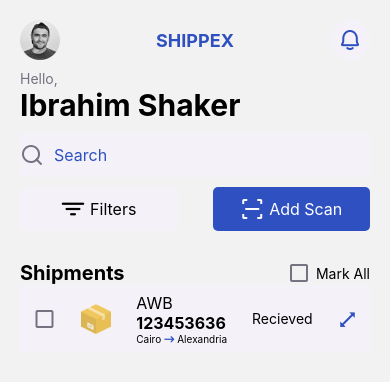
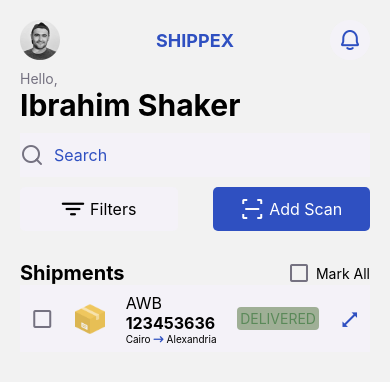
Before and after one commit to nelliejellie/ShipmentTracker, a React Native app: screen /Home in a window 390 px wide. Shown: the top 382 px of the page. Built offline with nearby package versions, Linux system fonts and the light colour scheme.

Commit message:
list item ui completed

```diff
--- a/src/components/ListItem.tsx
+++ b/src/components/ListItem.tsx
@@ -30,7 +30,16 @@ const ListItem: React.FC<ListItemComponentProps> = ({
           <Text style={styles.route}>{to}</Text>
         </View>
       </View>
-      <Text>{status}</Text>
+      {status === "RECIEVED" && (
+        <Text style={styles.recievedStatus}>{status}</Text>
+      )}
+      {status === "CANCELED" && (
+        <Text style={styles.canceledStatus}>{status}</Text>
+      )}
+      {status === "ERROR" && <Text style={styles.errorStatus}>{status}</Text>}
+      {status === "DELIVERED" && (
+        <Text style={styles.deliveredStatus}>{status}</Text>
+      )}
       <Fontisto name="arrow-resize" size={20} color="#2F50C1" />
     </View>
   );
@@ -61,5 +70,26 @@ const styles = StyleSheet.create({
   route: {
     fontSize: 10,
   },
+  recievedStatus: {
+    backgroundColor: "#d9e6fd",
+    color: "#4463c8",
+    padding: 3,
+    borderRadius: 4,
+  },
+  canceledStatus: {
+    color: "#e0dee7",
+  },
+  errorStatus: {
+    color: "#993037",
+    backgroundColor: "#b29f95",
+    padding: 3,
+    borderRadius: 4,
+  },
+  deliveredStatus: {
+    color: "#5A8959",
+    backgroundColor: "#9FAF96",
+    padding: 3,
+    borderRadius: 4,
+  },
 });
 export default ListItem;
--- a/src/screens/Home/Home.tsx
+++ b/src/screens/Home/Home.tsx
@@ -65,7 +65,7 @@ const Home = () => {
         <ListItem
           from="Cairo"
           to="Alexandria"
-          status="Recieved"
+          status="DELIVERED"
           title="AWB"
           refno="123453636"
         />
```
